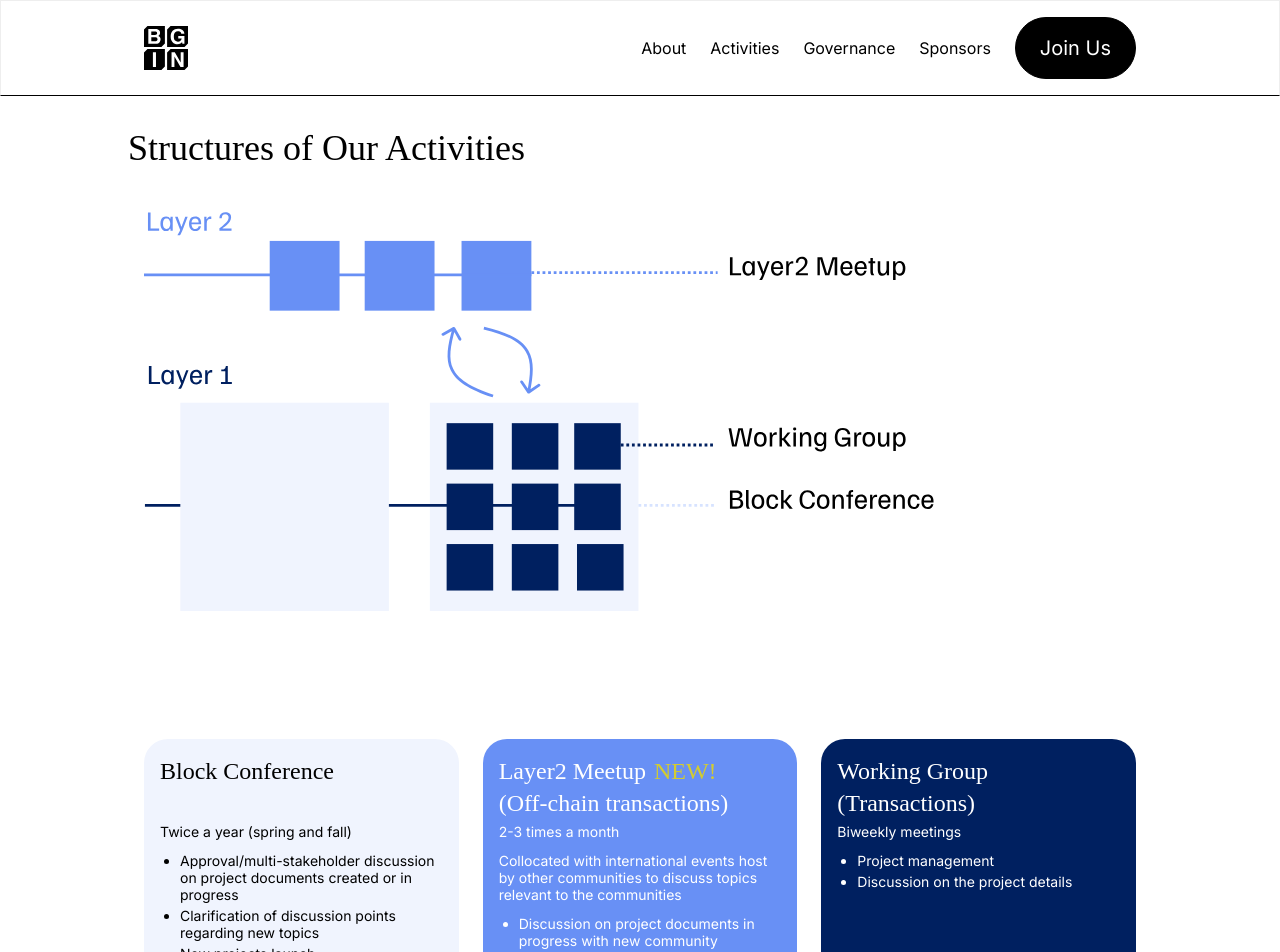
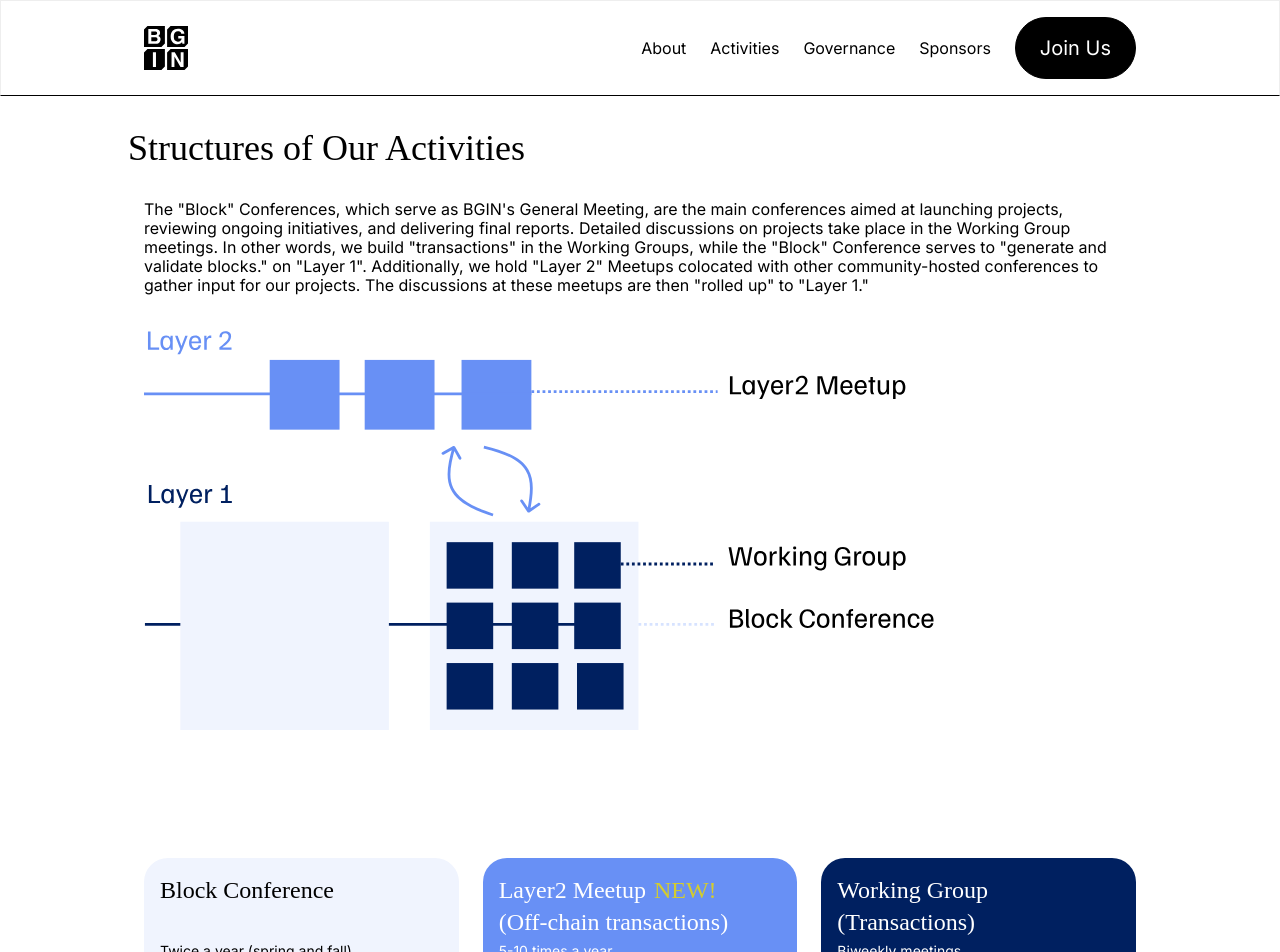
Before and after one commit to bgin-global/bgin-homepage, a Next.js app: page /activities in a window 1280 px wide. Shown: the top 952 px of the page. Built offline with nearby package versions, Linux system fonts and the light colour scheme.

Commit message:
quick fix

```diff
--- a/app/activities/page.tsx
+++ b/app/activities/page.tsx
@@ -1,3 +1,4 @@
+/* eslint-disable react/no-unescaped-entities */
 import Footer from "@/components/Footer";
 import Header from "@/components/Header";
 import SectionTitle from "@/components/SectionTitle";
@@ -17,6 +18,9 @@ export default function Activities() {
       <div className={CUSTOM_STYLES.SECTION_CONTAINER.BLUE}>
         <SectionTitle title="Structures of Our Activities" />
         <div className={CUSTOM_STYLES.SECTION_FLEX.ONE}>
+          <div className={CUSTOM_STYLES.DESCRIPTION}>
+            The "Block" Conferences, which serve as BGIN's General Meeting, are the main conferences aimed at launching projects, reviewing ongoing initiatives, and delivering final reports. Detailed discussions on projects take place in the Working Group meetings. In other words, we build "transactions" in the Working Groups, while the "Block" Conference serves to "generate and validate blocks." on "Layer 1". Additionally, we hold "Layer 2" Meetups colocated with other community-hosted conferences to gather input for our projects. The discussions at these meetups are then "rolled up" to "Layer 1."
+          </div>
           <Image
             src="/images/Activities/structure.svg"
             alt="structures of our activities"
@@ -58,7 +62,7 @@ export default function Activities() {
             subtitle="(Off-chain transactions)"
             description={
               <>
-                <p className="mb-2">2-3 times a month</p>
+                <p className="mb-2">5-10 times a year</p>
                 <p className="mb-2">
                   Collocated with international events host by other communities
                   to discuss topics relevant to the communities
--- a/app/sponsors/page.tsx
+++ b/app/sponsors/page.tsx
@@ -56,7 +56,7 @@ export default function Sponsors() {
           <div className={`${CUSTOM_STYLES.DESCRIPTION} pb-6`}>
             Please feel free to contact us (
             <span className="text-[#E46060]">
-              bgin-admin@mail.bgin-global.org
+              bgin_admin@bg2x.org
             </span>
             ) if you are interested in sponsoring BGIN!
           </div>
--- a/components/Footer.tsx
+++ b/components/Footer.tsx
@@ -37,7 +37,7 @@ export default function Footer() {
                     />
                   </svg>
 
-                  <div>bgin-admin@mail.bgin-global.org</div>
+                  <div>bgin_admin@bg2x.org</div>
                 </div>
               </div>
             </div>
```
